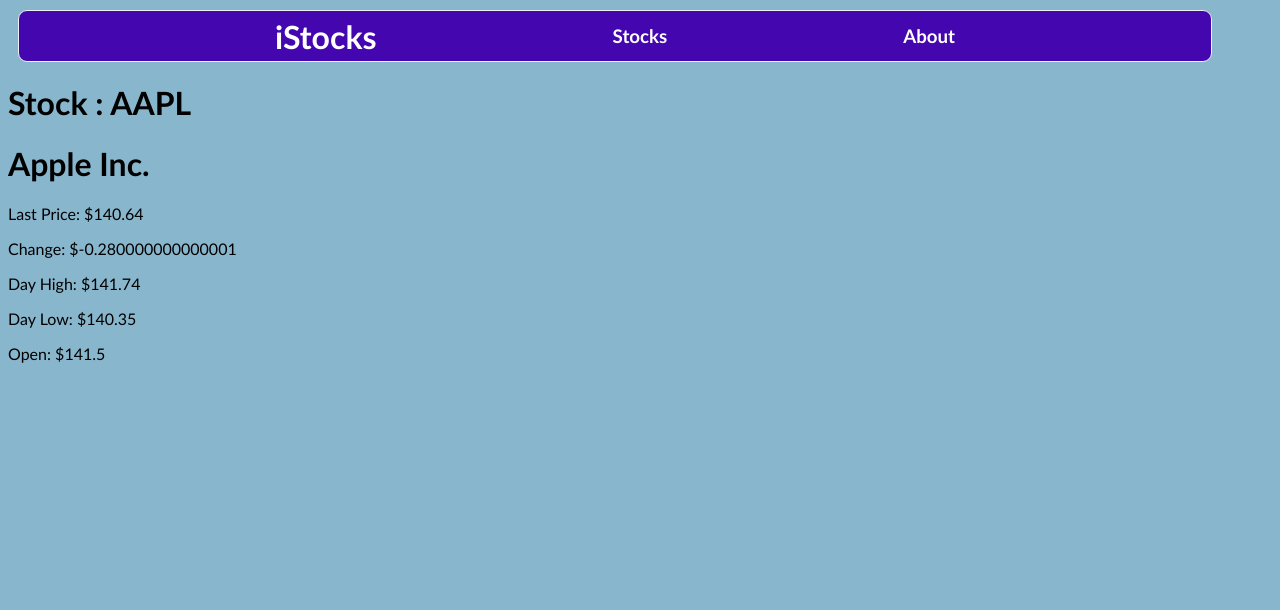
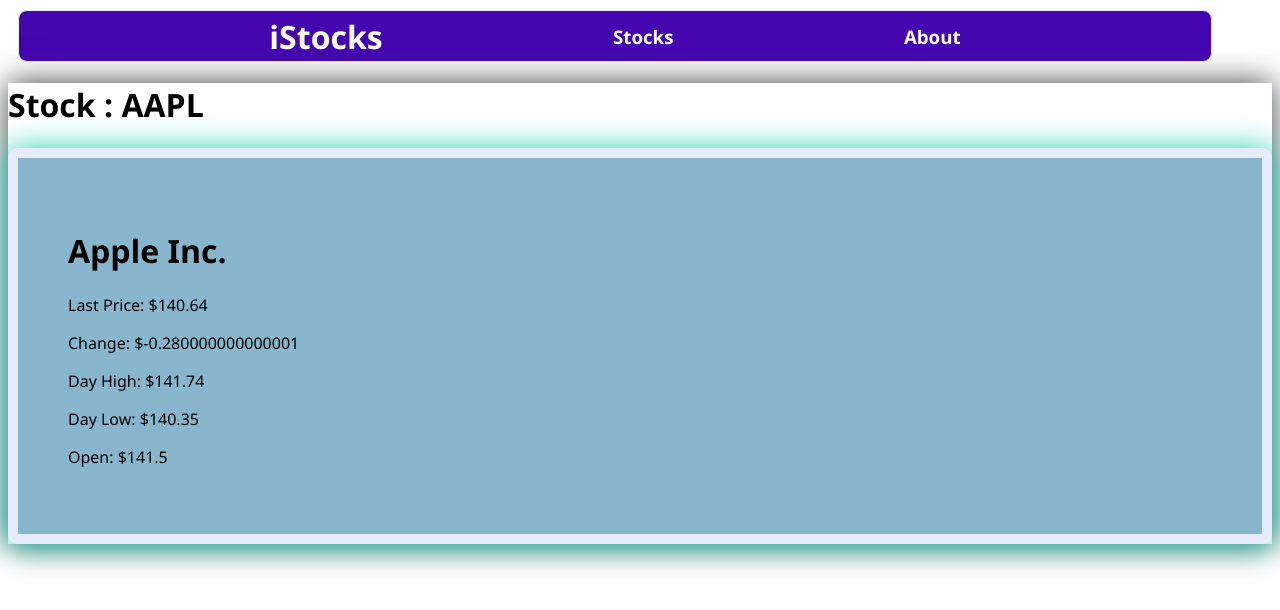
Before and after one commit to typhoon1zero2/iStockApp, a React (Create React App) app: page /stocks/AAPL in a window 1280 px wide. Shown: the top 610 px of the page. Built offline with nearby package versions, Linux system fonts and the light colour scheme.

Commit message:
Updated code && deploy to netlify

```diff
--- a/src/pages/Stock.js
+++ b/src/pages/Stock.js
@@ -25,7 +25,6 @@
     return (
       <div className="Show">
         <h1 className="show-name">{stock.name}</h1>
-        {/* <h2>Symbol: {stock.symbol}</h2> */}
             <p>Last Price: ${stock.lastPrice}</p>
             <p>Change: ${stock.change}</p>
             <p>Day High: ${stock.high}</p>
--- a/src/style.css
+++ b/src/style.css
@@ -1,13 +1,5 @@
 body {
-  background: #88b6cd;
-  /* border-radius: 9px;
-  border: 10px solid #e7ecfb;
-  box-shadow: 0 0 30px #22cfb8; */
-  /* padding: 500px; */
-  /* text-align: center; */
-  font-family: "Gill Sans", "Gill Sans MT", Calibri, "Trebuchet MS", sans-serif;
-  /* display: flex; */
-  /* justify-content: center; */
+ font-family: 'Segoe UI', Tahoma, Geneva, Verdana, sans-serif;
 }
 
 .nav {
@@ -27,3 +19,22 @@
   color: white;
   text-decoration: none;
 }
+.Show {
+  background: #88b6cd;
+  border-radius: 9px;
+  border: 10px solid #e7ecfb;
+  box-shadow: 0 0 30px #22cfb8;
+  padding: 50px;
+  justify-content: center;
+}
+.stock-symbol{
+  box-shadow: 0 0 30px #3c4140;
+}
+.dashboard {
+  background: #88b6cd;
+  border-radius: 9px;
+  border: 10px solid #e7ecfb;
+  box-shadow: 0 0 30px #22cfb8;
+  padding: 90px;
+  justify-content: center;
+}
```
Also changed, not shown: 1 other file (tests, documents, lock files or other folders).
